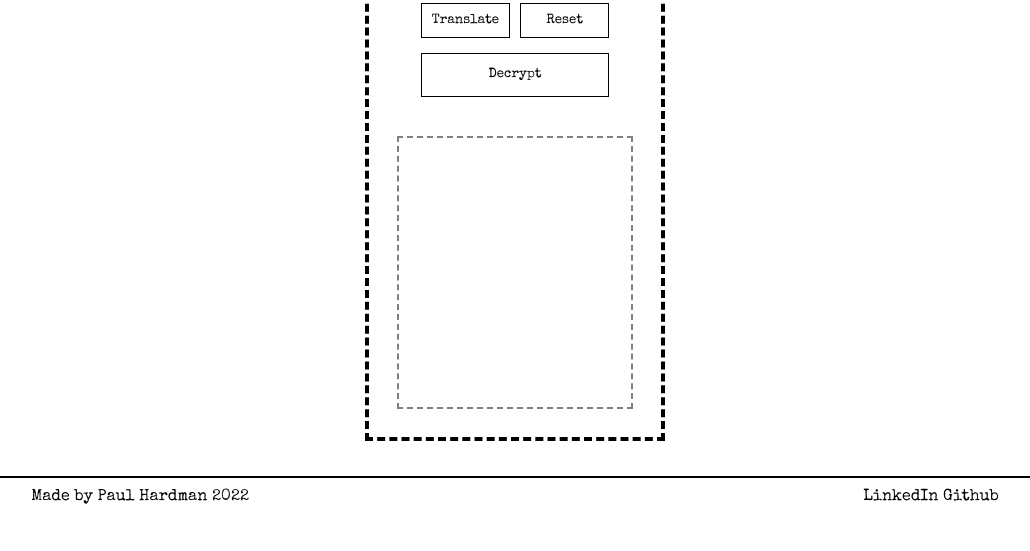
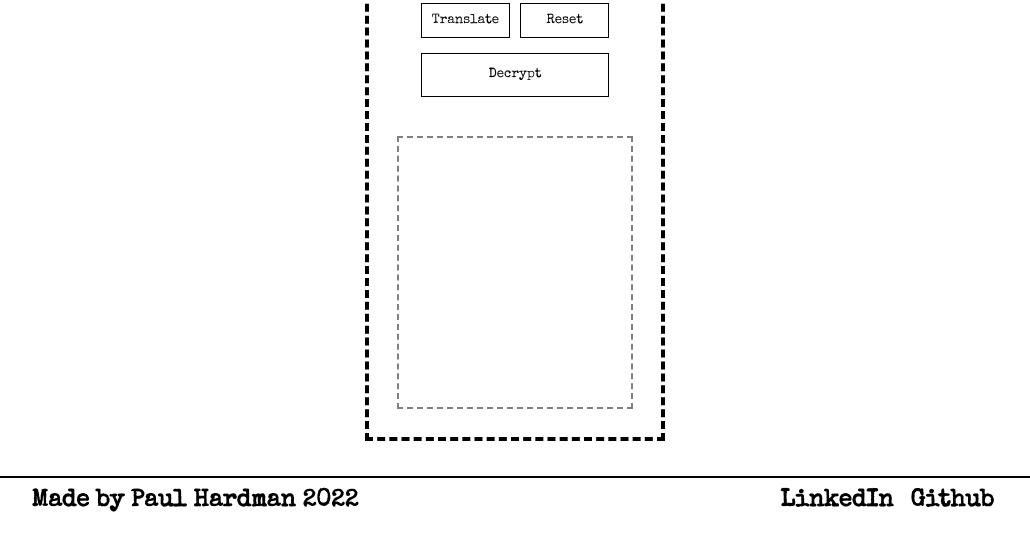
Before and after one commit to singapaul/TDD-MorseCodeTranslator, a website with bundled scripts: page index.html in a window 1280 px wide. Shown: the part 263-814 px from the top of the page, without its empty margins (125-1155 px from the left). Built offline with nearby package versions, Linux system fonts and the light colour scheme.

Commit message:
added footer styling

```diff
--- a/index.html
+++ b/index.html
@@ -373,14 +373,14 @@
 
     <footer class="footer">
       <div class="footer-contents">
-        <div>Made by Paul Hardman 2022</div>
+        <div class="hotLinks">Made by Paul Hardman 2022</div>
         <ul>
-          <a
+          <a class="hotLinks"
             href="https://www.linkedin.com/in/paul-hardman-1199b6108/"
             target="_blank"
             >LinkedIn</a
           >
-          <a href="https://github.com/singapaul" target="_blank">Github</a>
+          <a class="hotLinks" href="https://github.com/singapaul" target="_blank">Github</a>
         </ul>
       </div>
     </footer>
--- a/style-sheets/colors.scss
+++ b/style-sheets/colors.scss
@@ -94,25 +94,27 @@
 
 .footer {
   &-contents {
-    background-color: white;
+    // background-color: white;
     font-family: "Special Elite", cursive;
+    font-weight: bold;
+
 
     ul a {
       text-decoration: none;
       color: black;
     }
   }
+}
 
-  width: 90%;
-}
+.hotLinks:hover{color: red;}
 
 // the offscreen toggle
 .background {
   font-family: "Special Elite", cursive;
-  opacity: 0.4;
+  opacity: 0.2;
 }
 
 .backgroundMorse {
   font-family: "Special Elite", cursive;
-  opacity: 0.4;
+  opacity: 0.2;
 }
--- a/style-sheets/layout.scss
+++ b/style-sheets/layout.scss
@@ -150,10 +150,10 @@ body {
     padding: 1% 5%;
     margin: 3%;
     border-top: 2px solid black;
+    font-size: 1.5em;
 
     ul a {
-      text-decoration: none;
-      color: black;
+      padding: 0 5px;
     }
   }
 
```
Also changed, not shown: style.css.
